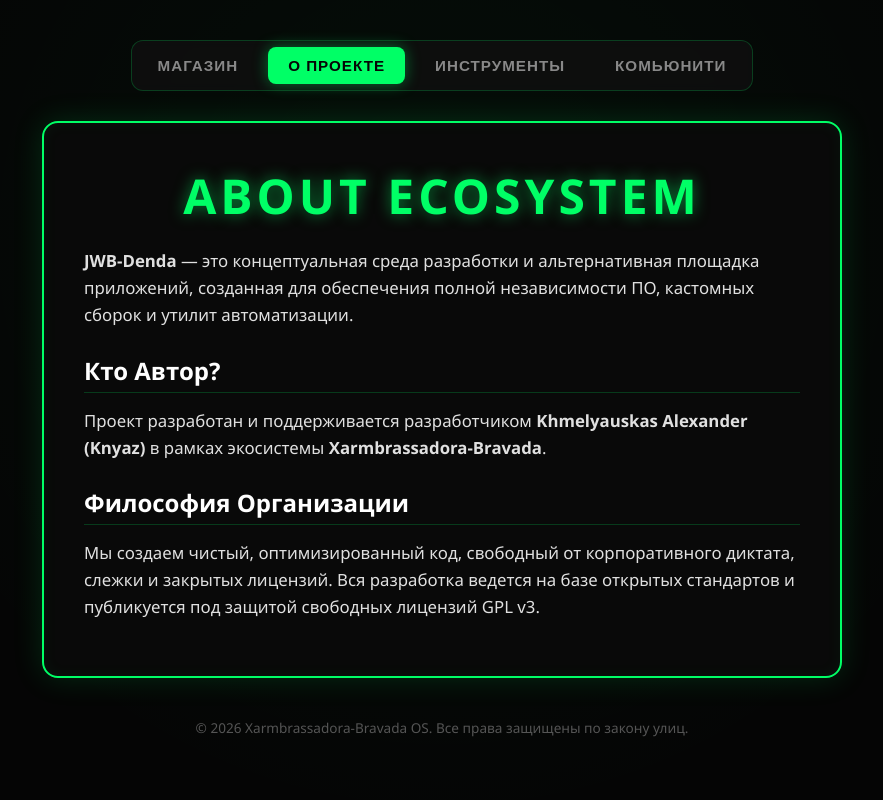
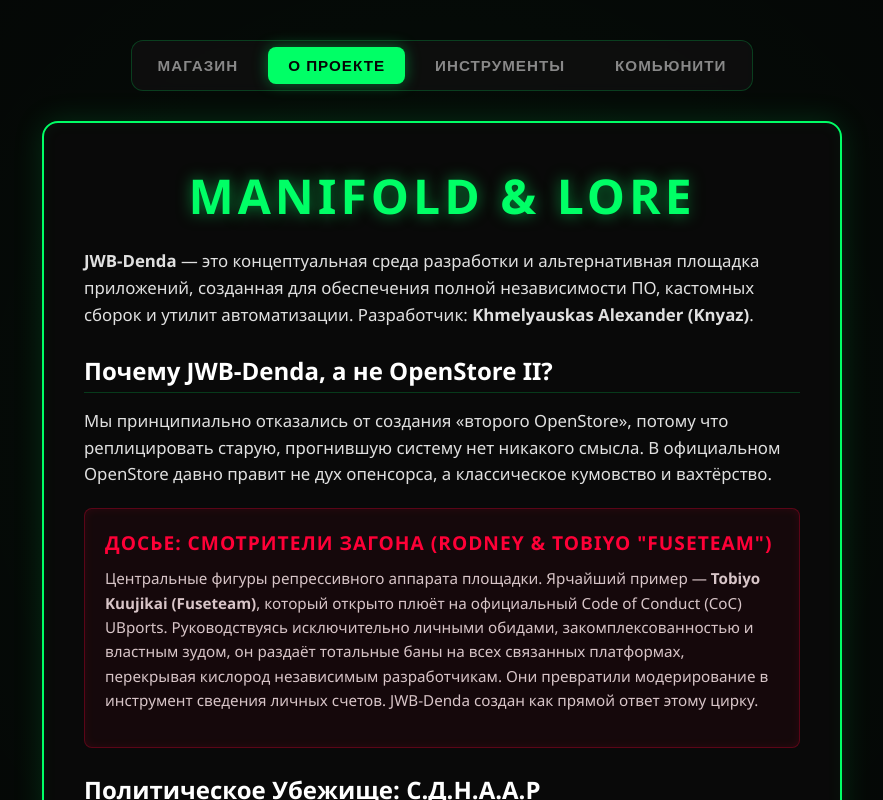
Before and after one commit to Bravada-N-A-A-R-und-JWB-Tutant-xamon/JWB-Denda-Database, a plain HTML site: page index.html in a window 1280 px wide. Both pictures are taken after a click on the button "О ПРОЕКТЕ". Shown: the top 800 px of the page, without its empty margins (198-1081 px from the left). Drawn offline with Linux system fonts and the light colour scheme.

Commit message:
Update index.html

```diff
--- a/index.html
+++ b/index.html
@@ -117,6 +117,42 @@
             margin-bottom: 15px;
         }
 
+        /* Мрачное досье (Красная зона) */
+        .dark-wiki {
+            background: rgba(255, 0, 55, 0.05);
+            border: 1px solid rgba(255, 0, 55, 0.3);
+            padding: 20px;
+            border-radius: 8px;
+            margin: 20px 0;
+            box-shadow: inset 0 0 10px rgba(255, 0, 55, 0.1);
+        }
+        .dark-wiki h3 {
+            color: #ff0037;
+            font-size: 1.2rem;
+            margin-bottom: 10px;
+            text-transform: uppercase;
+            letter-spacing: 1px;
+        }
+        .dark-wiki p {
+            color: #d8c5c8;
+            font-size: 0.95rem;
+        }
+
+        /* Советская зона (С.Д.Н.А.А.Р) */
+        .soviet-block {
+            background: rgba(255, 204, 0, 0.03);
+            border: 1px solid rgba(255, 204, 0, 0.3);
+            padding: 20px;
+            border-radius: 8px;
+            margin: 20px 0;
+        }
+        .soviet-block h3 {
+            color: #ffcc00;
+            font-size: 1.2rem;
+            margin-bottom: 10px;
+            text-transform: uppercase;
+        }
+
         /* Ссылки и кнопки */
         .btn {
             display: inline-block;
@@ -209,14 +245,27 @@
         </div>
 
         <div id="about" class="card">
-            <h1>ABOUT ECOSYSTEM</h1>
-            <p><strong>JWB-Denda</strong> — это концептуальная среда разработки и альтернативная площадка приложений, созданная для обеспечения полной независимости ПО, кастомных сборок и утилит автоматизации.</p>
+            <h1>MANIFOLD & LORE</h1>
+            <p><strong>JWB-Denda</strong> — это концептуальная среда разработки и альтернативная площадка приложений, созданная для обеспечения полной независимости ПО, кастомных сборок и утилит автоматизации. Разработчик: <strong>Khmelyauskas Alexander (Knyaz)</strong>.</p>
 
-            <h2>Кто Автор?</h2>
-            <p>Проект разработан и поддерживается разработчиком <strong>Khmelyauskas Alexander (Knyaz)</strong> в рамках экосистемы <strong>Xarmbrassadora-Bravada</strong>.</p>
+            <h2>Почему JWB-Denda, а не OpenStore II?</h2>
+            <p>Мы принципиально отказались от создания «второго OpenStore», потому что реплицировать старую, прогнившую систему нет никакого смысла. В официальном OpenStore давно правит не дух опенсорса, а классическое кумовство и вахтёрство.</p>
 
-            <h2>Философия Организации</h2>
-            <p>Мы создаем чистый, оптимизированный код, свободный от корпоративного диктата, слежки и закрытых лицензий. Вся разработка ведется на базе открытых стандартов и публикуется под защитой свободных лицензий GPL v3.</p>
+            <div class="dark-wiki">
+                <h3>Досье: Смотрители Загона (Rodney & Tobiyo "Fuseteam")</h3>
+                <p>Центральные фигуры репрессивного аппарата площадки. Ярчайший пример — <strong>Tobiyo Kuujikai (Fuseteam)</strong>, который открыто плюёт на официальный Code of Conduct (CoC) UBports. Руководствуясь исключительно личными обидами, закомплексованностью и властным зудом, он раздаёт тотальные баны на всех связанных платформах, перекрывая кислород независимым разработчикам. Они превратили модерирование в инструмент сведения личных счетов. JWB-Denda создан как прямой ответ этому цирку.</p>
+            </div>
+
+            <h2>Политическое Убежище: С.Д.Н.А.А.Р</h2>
+            <p>Проект развивается под непосредственной эгидой и защитой главного оплота сопротивления зажравшимся администраторам.</p>
+
+            <div class="soviet-block">
+                <h3>С.Д.Н.А.А.Р — Советская Демократическая Народная Анти-Админовская Республика</h3>
+                <p>Эволюционировавшая из Н.А.А.Р, обновленная суверенная цифровая республика.
+                <br><strong>Руководство:</strong> Возглавляется Председателем <strong>Станиславом Зеленцовым («Моршу»)</strong> и Военным Руководством в лице <strong>Монстрокса / Слопатыча Панзерваровского</strong>.
+                <br><br>
+                <strong>Деятельность:</strong> Наша координационная точка создана для жесткого разбора полётов, организации рейдов на каналы и группы репрессивных платформ, а также тотального высмеивания и дезинфекции обнаглевшей администрации, забывшей корни опенсорса.</p>
+            </div>
         </div>
 
         <div id="helpers" class="card">
```
